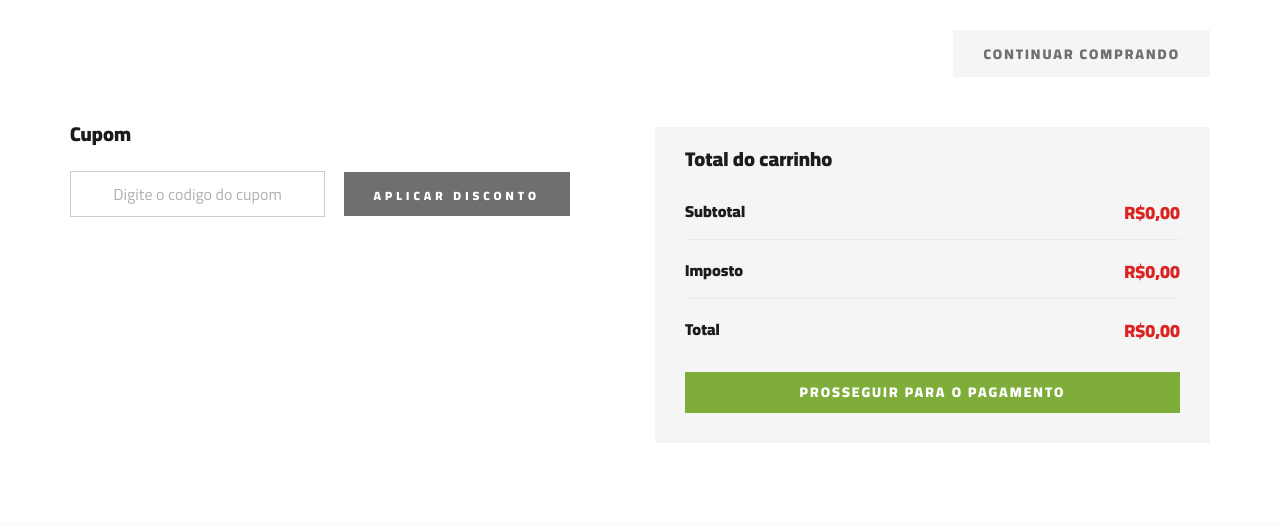
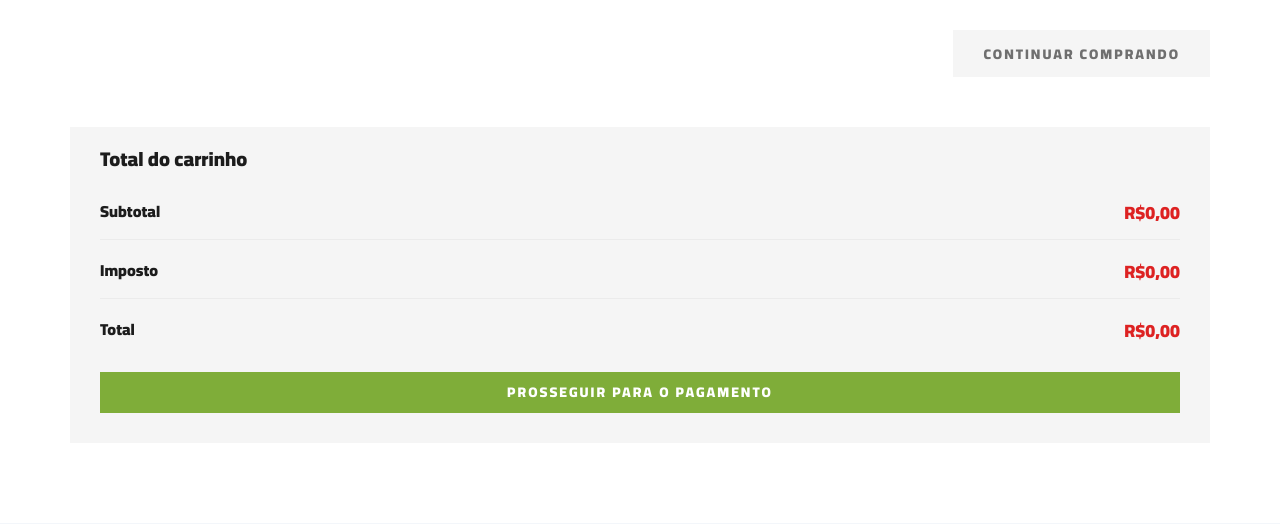
Before and after one commit to DiogoAug16/projeto-produtos-naturais, a Django app: page /carrinho/ in a window 1280 px wide. Shown: the part 480-1004 px from the top of the page. Run offline with Django 5.2, Linux system fonts and the light colour scheme; the visitor is signed in with stand-in values (Sample User, id 1); data comes from the database, SQL or seed files in the repository; data that the repository does not hold is empty; some libraries are stand-ins or nearby versions.

Commit message:
refactor: remover seção de cupom

```diff
--- a/templates/loja/checkout.html
+++ b/templates/loja/checkout.html
@@ -22,12 +22,6 @@
     <!-- Checkout Section Begin -->
     <section class="checkout spad">
         <div class="container">
-            <div class="row">
-                <div class="col-lg-12">
-                    <h6><span class="icon_tag_alt"></span> Have a coupon? <a href="#">Click here</a> to enter your code
-                    </h6>
-                </div>
-            </div>
             <div class="checkout__form">
                 <h4>Detalhes da Cobrança</h4>
                 <form id="checkoutForm" action="{% url 'checkout' %}" method="POST" novalidate>
--- a/templates/loja/shoping-cart.html
+++ b/templates/loja/shoping-cart.html
@@ -77,18 +77,8 @@
                         <a href="{%url 'shop'%}" class="primary-btn cart-btn cart-btn-right">Continuar comprando</a>
                     </div>
                 </div>
-                <div class="col-lg-6">
-                    <div class="shoping__continue">
-                        <div class="shoping__discount">
-                            <h5>Cupom</h5>
-                            <form action="#">
-                                <input type="text" placeholder="Digite o codigo do cupom">
-                                <button type="submit" class="site-btn">Aplicar disconto</button>
-                            </form>
-                        </div>
-                    </div>
-                </div>
-                <div class="col-lg-6">
+
+                <div class="col-lg-12">
                     <div class="shoping__checkout">
                         <h5>Total do carrinho</h5>
                         <ul>
```
